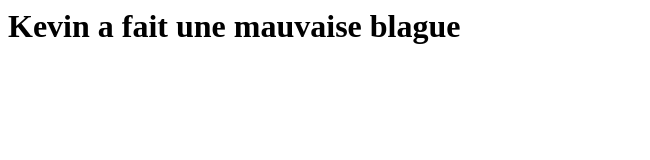
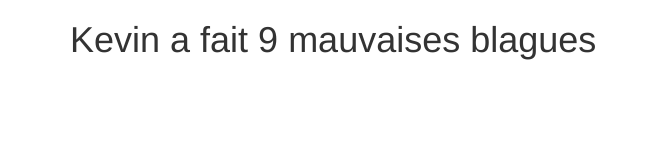
Before and after one commit to RudyBaer/formation_angular_ex, a website: page html/index.html in a window 1280 px wide. Shown: the whole page, without its empty margins (0-650 px from the left). Drawn offline with nearby package versions, Linux system fonts and the light colour scheme; some packages are replaced by stand-ins of ours; a script that the page names is missing.

Commit message:
add script src + ng-app + localStorage

```diff
--- a/bower.json
+++ b/bower.json
@@ -3,7 +3,8 @@
   "dependencies": {
     "angular": "~1.4.5",
     "angular-route": "~1.4.5",
-    "bootstrap": "~3.3.5"
+    "bootstrap": "~3.3.5",
+    "angular-local-storage": "~0.2.3"
   },
   "devDependencies": {
     "angular-mocks": "~1.4.5"
--- a/html/index.html
+++ b/html/index.html
@@ -1,8 +1,20 @@
 <html>
 <head>
     <title>Projet Kevin</title>
+    <link href='bower_components/bootstrap/dist/css/bootstrap.min.css' rel='stylesheet' type='text/css'>
+    <script src="bower_components/angular/angular.min.js"></script>
+    <script src="bower_components/jquery/dist/jquery.min.js"></script>
+    <script src="bower_components/angular-local-storage/dist/angular-local-storage.min.js"></script>
+    <script src="bower_components/bootstrap/dist/js/bootstrap.min.js"></script>
+    <script src="index.js"></script>
 </head>
-<body>
-<h1>Kevin a fait une mauvaise blague</h1>
+
+<body ng-app="monapp">
+
+    <div class="container">
+        <h1>Kevin a fait {{ 1 + 8 }} mauvaises blagues</h1>
+    </div>
+
 </body>
+
 </html>
--- /dev/null
+++ b/html/index.js
@@ -0,0 +1,12 @@
+var app = angular.module("monapp", ['LocalStorageModule']);
+
+app.config(function (localStorageServiceProvider) {
+    localStorageServiceProvider
+        .setPrefix('yourAppName')
+        .setStorageType('sessionStorage');
+});
+
+app.run(function(localStorageService){
+    localStorageService.set("truc", "machin");
+
+});
```
